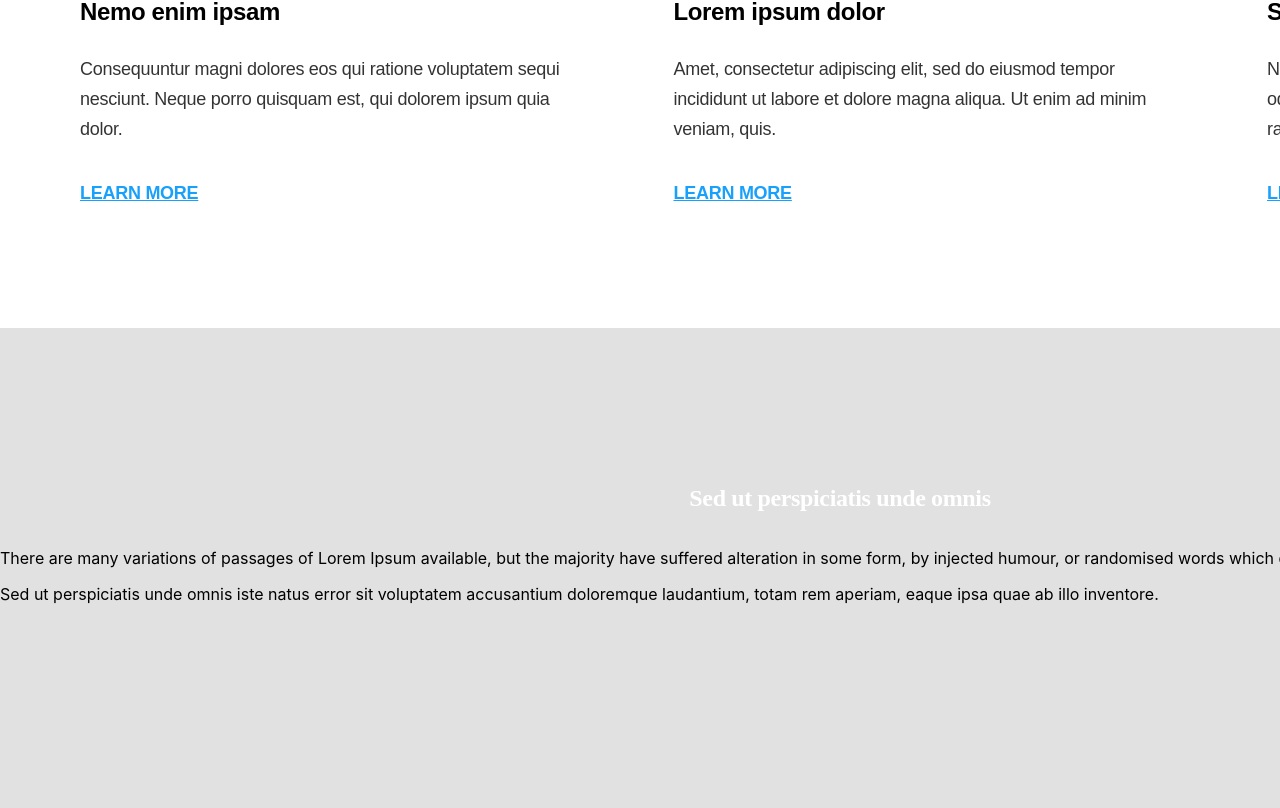
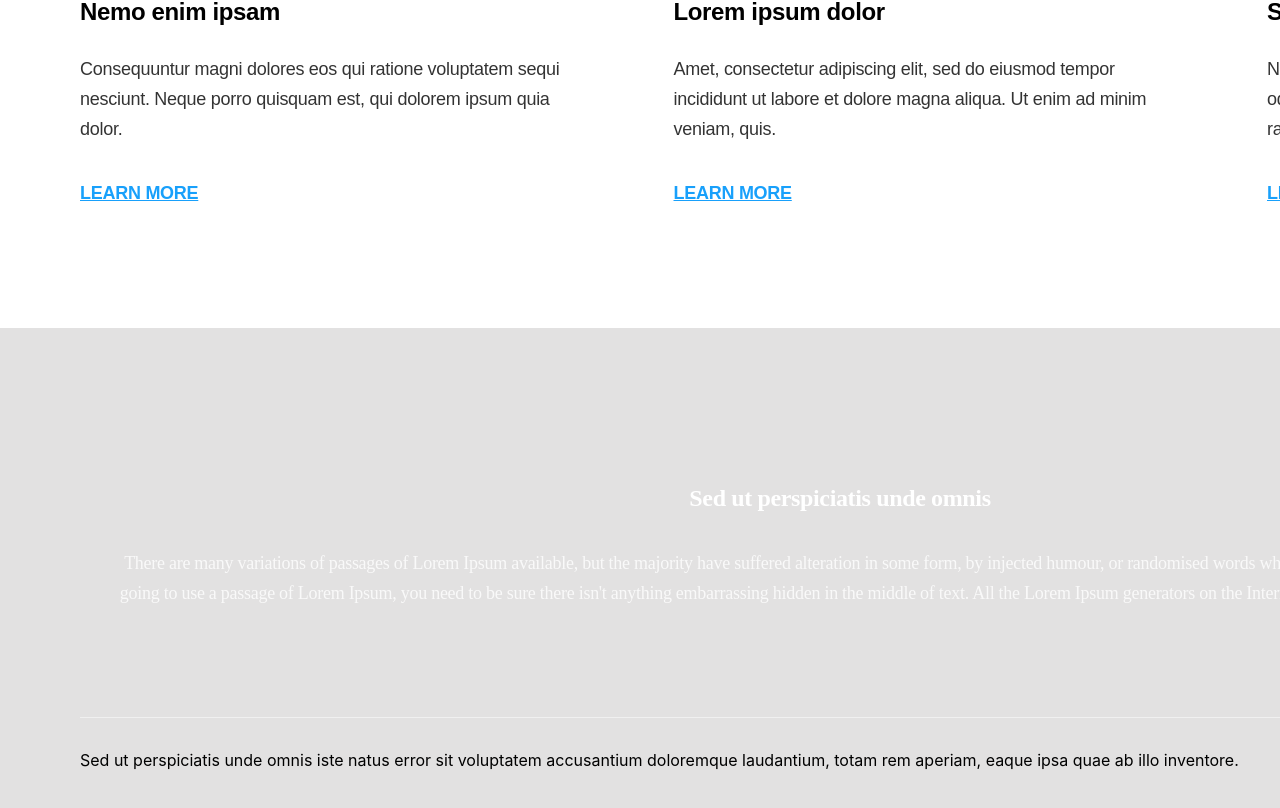
Before and after one commit to yeon-jae/dfluid_web, a React (Create React App) app in the folder dfluid-website/: page / in a window 1280 px wide. Shown: the part 488-1296 px from the top of the page. Built offline with nearby package versions, Linux system fonts and the light colour scheme; no server answers.

Commit message:
style: second section style

```diff
--- a/dfluid-website/src/components/FullBleedSection.jsx
+++ b/dfluid-website/src/components/FullBleedSection.jsx
@@ -42,7 +42,12 @@ function FullBleedSection() {
       <div className="bleed-Text">
         <h4>Sed ut perspiciatis unde omnis</h4>
         <p className="bleed-content">
-          There are many variations of passages of Lorem Ipsum available, but the majority have suffered alteration in some form, by injected humour, or randomised words which don't look even slightly believable.
+        There are many variations of passages of Lorem Ipsum available,
+        but the majority have suffered alteration in some form, by injected humour,
+        or randomised words which don't look even slightly believable.
+        If you are going to use a passage of Lorem Ipsum,
+        you need to be sure there isn't anything embarrassing hidden in the middle of text.
+        All the Lorem Ipsum generators on the Internet tend to repeat predefined chunks as necessary.
         </p>
         <div className="bleed-line"></div>
         <p className="bleed-smallText">
--- a/dfluid-website/src/styles/FullBleedSection.css
+++ b/dfluid-website/src/styles/FullBleedSection.css
@@ -5,6 +5,10 @@
     background-size: cover;
     background-position: center;
     background-color: rgba(197, 196, 196, 0.5);
+}
+
+.bleed-Text{
+    padding: 0 80px;
 }
 
 .bleed-Text h4{
@@ -19,3 +23,31 @@
     color: #fff;
     padding-top: 152px;
 }
+
+.bleed-content{
+    width: 1520px;
+    height: 89px;
+    margin: 23px 32px 80px;
+    font-family: Montserrat;
+    font-size: 18px;
+    font-weight: normal;
+    font-stretch: normal;
+    font-style: normal;
+    line-height: 1.67;
+    letter-spacing: -0.27px;
+    text-align: center;
+    color: rgba(255, 255, 255, 0.8);
+
+}
+
+/* 중간선 */
+.bleed-line{
+    width: 1520px;
+    height: 1px;
+    margin: 32px 0;
+    background-color: rgba(255, 255, 255, 0.5);
+}
+
+.bleed-smallText{
+
+}
```
Lines whose indentation alone changed are shown as unchanged.
